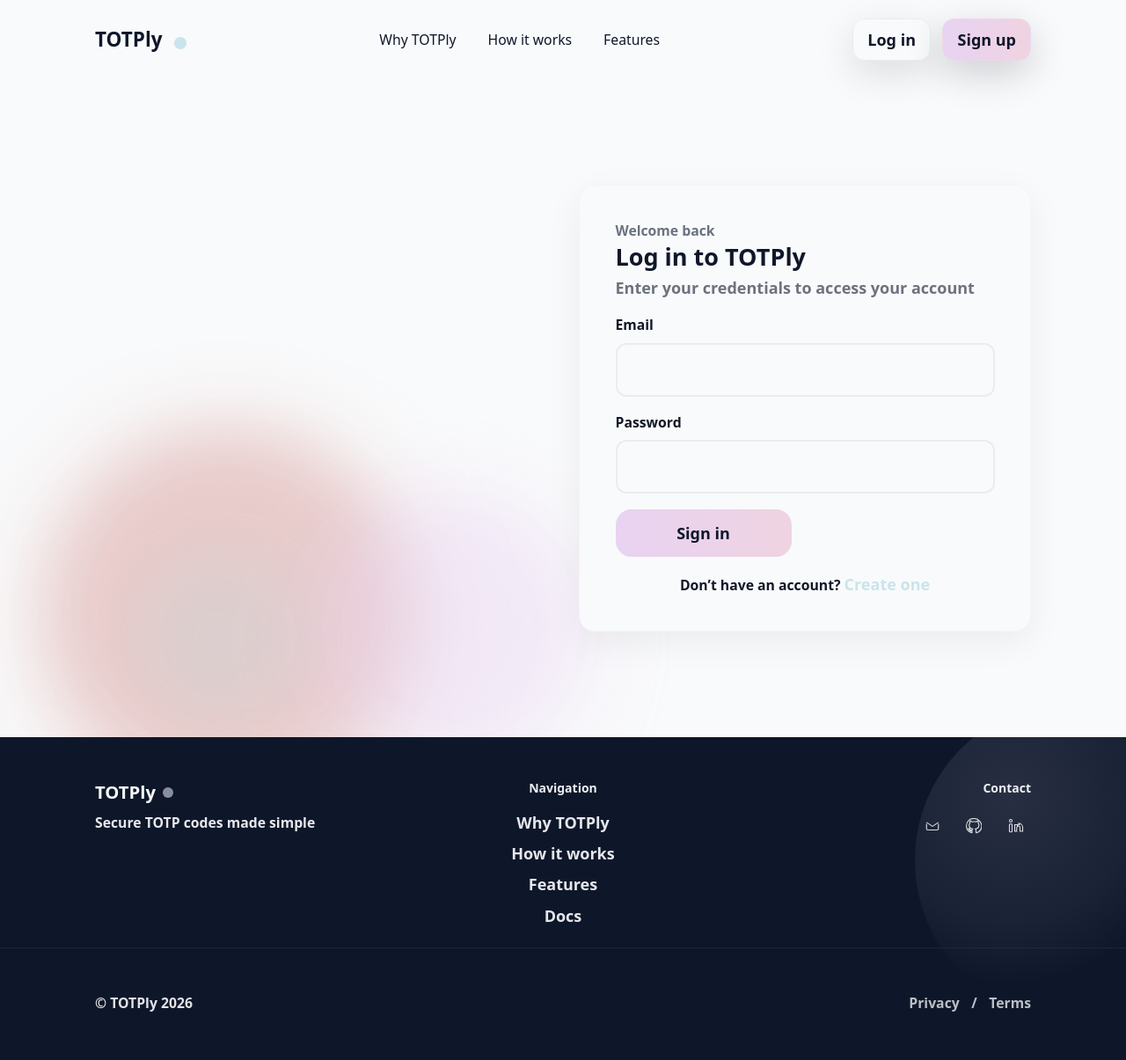
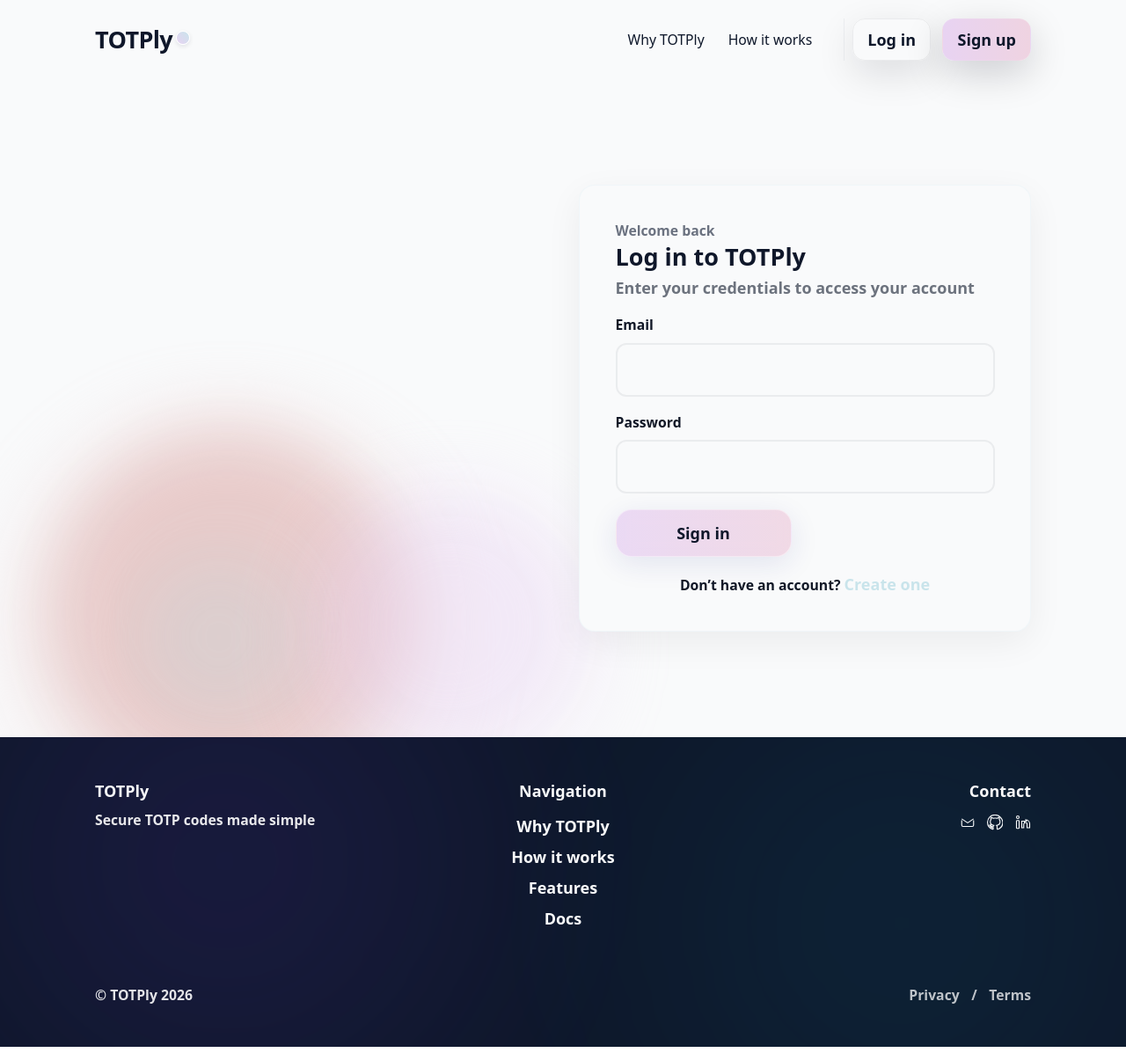
Before and after one commit to matmercs/TOTPly-frontend, a React (Vite) app: page /login in a window 1280 px wide. Shown: the whole page at 88% size. Built offline with nearby package versions, Linux system fonts and the light colour scheme; a web font is replaced by a local one.

Commit message:
maaaany changes

```diff
--- a/src/App.tsx
+++ b/src/App.tsx
@@ -11,6 +11,7 @@ import ProtectedRoute from './components/ProtectedRoute'
 import Header from './components/Header'
 import Footer from './components/Footer'
 import ErrorBoundary from './components/ErrorBoundary'
+import ScrollToTop from './components/ScrollToTop'
 import './i18n'
 
 export default function App(){
@@ -18,6 +19,7 @@ export default function App(){
     <AuthProvider>
       <ErrorBoundary>
       <div className="min-h-screen bg-[var(--color-white)] text-gray-900">
+        <ScrollToTop />
         <Header />
         <Routes>
           <Route path="/login" element={<Login/>} />
--- a/src/components/Footer.tsx
+++ b/src/components/Footer.tsx
@@ -1,11 +1,12 @@
 import React from 'react'
+import { Link } from 'react-router-dom'
 
 export default function Footer(){
   return (
     <footer className="site-footer">
-      <div className="site-footer__inner container">
-  <div className="site-footer__top grid grid-cols-1 md:grid-cols-3 gap-8">
-          <div className="footer-col">
+      <div className="container site-footer__inner">
+        <div className="site-footer__top grid grid-cols-1 md:grid-cols-3 gap-8">
+          <div className="footer-col flex flex-col items-center text-center md:items-start md:text-left">
             <div className="flex items-center gap-3">
               <div>
                 <h4 className="footer-logo">TOTPly <span className="footer-dot" aria-hidden></span></h4>
@@ -14,9 +15,9 @@ export default function Footer(){
             </div>
           </div>
 
-          <div className="footer-col">
+          <div className="footer-col flex flex-col items-center text-center">
             <h5 className="col-title">Navigation</h5>
-            <ul className="mt-3 space-y-2">
+            <ul className="mt-3 space-y-2 flex flex-col items-center">
               <li><a href="#why" className="footer-link">Why TOTPly</a></li>
               <li><a href="#how" className="footer-link">How it works</a></li>
               <li><a href="#features" className="footer-link">Features</a></li>
@@ -24,9 +25,9 @@ export default function Footer(){
             </ul>
           </div>
 
-          <div className="footer-col">
+          <div className="footer-col flex flex-col items-center text-center md:items-end md:text-right">
             <h5 className="col-title">Contact</h5>
-            <ul className="mt-3 flex items-center gap-3">
+            <ul className="mt-3 flex items-center gap-3 justify-center md:justify-end">
               <li>
                 <a href="mailto:hello@totply.example" aria-label="email" className="social-icon" title="Email">
                   <svg width="18" height="18" viewBox="0 0 24 24" fill="none" stroke="currentColor" strokeWidth="1.5"><path d="M3 8.5v7.5a2 2 0 0 0 2 2h14a2 2 0 0 0 2-2V8.5"/><path d="M21 6.5l-9 6-9-6"/></svg>
--- a/src/components/Header.tsx
+++ b/src/components/Header.tsx
@@ -1,65 +1,144 @@
-import React from 'react'
-import { Link } from 'react-router-dom'
-import { useAuth } from '../context/AuthProvider'
-import { Button } from './Button'
-import { useLocation } from 'react-router-dom'
+import React from 'react';
+import { Link, useLocation, useNavigate } from 'react-router-dom';
+import { useAuth } from '../context/AuthProvider';
+import { Button } from './Button';
 
-export default function Header(){
-  const auth = useAuth()
-  const loc = useLocation()
-  const isHome = loc.pathname === '/'
-  const [scrolled, setScrolled] = React.useState(false)
-  const [mobileOpen, setMobileOpen] = React.useState(false)
+const getAbsoluteTop = (element: HTMLElement): number => {
+  if (!element) {
+    return 0;
+  }
+  return element.offsetTop + getAbsoluteTop(element.offsetParent as HTMLElement);
+};
 
-  React.useEffect(()=>{
-    const onScroll = ()=> setScrolled(window.scrollY > 40)
-    onScroll()
-    window.addEventListener('scroll', onScroll)
-    return ()=> window.removeEventListener('scroll', onScroll)
-  }, [])
+export default function Header() {
+  const auth = useAuth();
+  const loc = useLocation();
+  const navigate = useNavigate();
+  const isHome = loc.pathname === '/';
+  const [scrolled, setScrolled] = React.useState(false);
+  const [mobileOpen, setMobileOpen] = React.useState(false);
+
+  React.useEffect(() => {
+    const onScroll = () => setScrolled(window.scrollY > 40);
+    onScroll();
+    window.addEventListener('scroll', onScroll);
+    return () => window.removeEventListener('scroll', onScroll);
+  }, []);
+
+  const scrollTo = (id: string) => {
+    if (isHome) {
+      const element = document.getElementById(id);
+      const header = document.getElementById('site-header');
+      if (element && header) {
+        const top = getAbsoluteTop(element) - header.offsetHeight;
+        window.scrollTo({
+          top,
+          behavior: 'smooth',
+        });
+      }
+    } else {
+      navigate('/', { state: { scrollTo: id } });
+    }
+  };
+
+  const handleNavClick = (e: React.MouseEvent<HTMLAnchorElement>, id: string) => {
+    e.preventDefault();
+    scrollTo(id);
+  };
+
+  const handleMobileNavClick = (e: React.MouseEvent<HTMLAnchorElement>, id: string) => {
+    e.preventDefault();
+    scrollTo(id);
+    setMobileOpen(false);
+  };
 
   return (
-    <header className={`site-header ${scrolled ? 'scrolled' : ''} ${isHome ? 'home' : ''}`}>
+    <header
+      id="site-header"
+      className={`site-header ${scrolled ? 'scrolled' : ''} ${isHome ? 'home' : ''}`}
+    >
       <div className="container max-w-6xl mx-auto px-4 flex items-center justify-between h-20">
         <div className="flex items-center gap-4">
-          <Link to="/" className="flex items-center gap-3 no-underline">
-            <span className="logo text-xl font-bold" style={{ color: '#0e172a', lineHeight: 1 }}>TOTPly</span>
-            <span className="logo-dot" aria-hidden />
+          <Link to="/" className="flex items-center gap-1 no-underline group">
+            <span className="text-2xl font-extrabold tracking-tight text-slate-900">TOTPly</span>
+            <div className="w-3.5 h-3.5 rounded-full bg-gradient-to-tr from-[#e8d3f2] to-[#c9e4eb] border border-white shadow-[0_2px_5px_rgba(14,23,42,0.1)] backdrop-blur-sm group-hover:scale-125 transition-transform duration-300 mb-1" />
           </Link>
         </div>
 
-        <nav className="hidden md:flex items-center gap-8 text-sm font-medium" style={{ color: '#0e172a' }}>
-          <a href="#why" className="nav-link">Why TOTPly</a>
-          <a href="#how" className="nav-link">How it works</a>
-          <a href="#features" className="nav-link">Features</a>
-          {auth.isAuthenticated ? <Link to="/dashboard" className="nav-link">Dashboard</Link> : null}
-        </nav>
+        <div className="hidden md:flex items-center gap-8">
+          <nav className="flex items-center gap-6 text-sm font-medium" style={{ color: '#0e172a' }}>
+            <a href="#why" onClick={(e) => handleNavClick(e, 'why')} className="nav-link">
+              Why TOTPly
+            </a>
+            <a href="#how" onClick={(e) => handleNavClick(e, 'how')} className="nav-link">
+              How it works
+            </a>
+            {auth.isAuthenticated ? (
+              <Link to="/dashboard" className="nav-link">
+                Dashboard
+              </Link>
+            ) : null}
+          </nav>
 
-        <div className="hidden md:flex items-center gap-3">
-          <Link to="/login"><Button variant="ghost" className="text-link">Log in</Button></Link>
-          <Link to="/register"><Button className="signup-btn">Sign up</Button></Link>
+          <div className="flex items-center gap-3 pl-2 border-l border-gray-200/60">
+            <Link to="/login">
+              <Button variant="ghost" className="text-link">
+                Log in
+              </Button>
+            </Link>
+            <Link to="/register">
+              <Button className="signup-btn">Sign up</Button>
+            </Link>
+          </div>
         </div>
 
-  <div className="md:hidden flex items-center gap-3">
-          <button onClick={()=> setMobileOpen(s=>!s)} aria-label="menu" className="p-2 rounded-md">
-            <svg width="22" height="22" viewBox="0 0 24 24" fill="none" stroke="#0e172a" strokeWidth="2"><path d="M3 7h18M3 12h18M3 17h18"/></svg>
+        <div className="md:hidden flex items-center gap-3">
+          <button
+            onClick={() => setMobileOpen((s) => !s)}
+            aria-label="menu"
+            className="p-2 rounded-md"
+          >
+            <svg width="22" height="22" viewBox="0 0 24 24" fill="none" stroke="#0e172a" strokeWidth="2">
+              <path d="M3 7h18M3 12h18M3 17h18" />
+            </svg>
           </button>
         </div>
 
         {mobileOpen && (
           <div className="mobile-menu fixed right-0 top-0 h-full w-72 bg-white shadow-lg p-6">
             <div className="flex flex-col gap-4">
-              <a href="#why" className="p-2 rounded-md hover:bg-[rgba(201,228,235,0.18)]">Why TOTPly</a>
-              <a href="#how" className="p-2 rounded-md hover:bg-[rgba(231,211,242,0.18)]">How it works</a>
-              <a href="#features" className="p-2 rounded-md hover:bg-[rgba(231,234,205,0.18)]">Features</a>
-              {auth.isAuthenticated ? <Link to="/dashboard" className="p-2 rounded-md">Dashboard</Link> : <Link to="/login" className="p-2 rounded-md">Login</Link>}
+              <a
+                href="#why"
+                onClick={(e) => handleMobileNavClick(e, 'why')}
+                className="p-2 rounded-md hover:bg-[rgba(201,228,235,0.18)]"
+              >
+                Why TOTPly
+              </a>
+              <a
+                href="#how"
+                onClick={(e) => handleMobileNavClick(e, 'how')}
+                className="p-2 rounded-md hover:bg-[rgba(231,211,242,0.18)]"
+              >
+                How it works
+              </a>
+              {auth.isAuthenticated ? (
+                <Link to="/dashboard" className="p-2 rounded-md">
+                  Dashboard
+                </Link>
+              ) : (
+                <Link to="/login" className="p-2 rounded-md">
+                  Login
+                </Link>
+              )}
               <div className="mt-4">
-                <Link to="/register"><button className="gradient-btn">Sign up</button></Link>
+                <Link to="/register">
+                  <button className="gradient-btn">Sign up</button>
+                </Link>
               </div>
             </div>
           </div>
         )}
       </div>
     </header>
-  )
+  );
 }
--- a/src/hooks/index.ts
+++ b/src/hooks/index.ts
@@ -1 +1,2 @@
-export { apiFetch } from './useApi'
+export * from './useApi';
+export * from './useScrollToSection';
--- a/src/index.css
+++ b/src/index.css
@@ -38,7 +38,7 @@ html, body {
   h2 { font-size: 1.5rem; font-weight: 700 }
   h3 { font-size: 1.125rem; font-weight: 700 }
 
-  .page-hero { background: linear-gradient(180deg, rgba(124,58,237,0.04), rgba(14,165,164,0.02)); padding: 2.5rem 0; min-height: 80vh; height: 85vh; display: flex; align-items: center }
+  .page-hero { background: transparent; padding: 2.5rem 0; min-height: 80vh; display: flex; align-items: center }
 
   .hero-title { font-size: 3.5rem; line-height: 1; text-shadow: 0 10px 36px rgba(2,6,23,0.08); color: var(--color-black); margin-bottom: 20px; max-width: 1000px; font-weight: 800 }
   .hero-subheadline { font-size: 1.125rem; color: rgba(14,23,42,0.85); max-width: 70%; margin: 0 auto; margin-bottom: 18px }
@@ -161,6 +161,39 @@ html, body {
     100% { transform: translateY(0); }
   }
 
+  @keyframes float {
+    0% { transform: translate(0, 0) rotate(0deg) scale(1); }
+    20% { transform: translate(70px, -40px) rotate(8deg) scale(1.05); }
+    40% { transform: translate(120px, 20px) rotate(-5deg) scale(0.95); }
+    60% { transform: translate(40px, 80px) rotate(5deg) scale(1.02); }
+    80% { transform: translate(-30px, 40px) rotate(-8deg) scale(0.98); }
+    100% { transform: translate(0, 0) rotate(0deg) scale(1); }
+  }
+
+  @keyframes float-reverse {
+    0% { transform: translate(0, 0) rotate(0deg) scale(1); }
+    25% { transform: translate(-60px, 50px) rotate(-10deg) scale(0.95); }
+    50% { transform: translate(-100px, -30px) rotate(5deg) scale(1.05); }
+    75% { transform: translate(30px, -60px) rotate(-5deg) scale(0.98); }
+    100% { transform: translate(0, 0) rotate(0deg) scale(1); }
+  }
+
+  @keyframes float-chaotic {
+    0% { transform: translate(0, 0) rotate(0deg) scale(1); }
+    15% { transform: translate(50px, -60px) rotate(15deg) scale(1.1); }
+    30% { transform: translate(100px, 40px) rotate(-10deg) scale(0.9); }
+    45% { transform: translate(-30px, 90px) rotate(5deg) scale(1.05); }
+    60% { transform: translate(-90px, 20px) rotate(-15deg) scale(0.95); }
+    75% { transform: translate(-50px, -70px) rotate(10deg) scale(1.02); }
+    90% { transform: translate(40px, -30px) rotate(-5deg) scale(0.98); }
+    100% { transform: translate(0, 0) rotate(0deg) scale(1); }
+  }
+
+  .animate-float { animation: float 20s ease-in-out infinite; }
+  .animate-float-delayed { animation: float-reverse 25s ease-in-out infinite; }
+  .animate-float-slow { animation: float-chaotic 30s ease-in-out infinite; }
+  .animate-float-fast { animation: float-chaotic 18s ease-in-out infinite reverse; }
+
   .text-muted { color: #6b7280 }
 
   .auth-grid { display: grid; grid-template-columns: 1fr; gap: 2rem; min-height: 80vh; align-items: center }
@@ -178,8 +211,8 @@ html, body {
   .form-input { width: 100%; padding: 0.85rem 1rem; border-radius: 12px; border: 2px solid rgba(14,23,42,0.06); background: transparent; transition: border-color 180ms ease, box-shadow 180ms ease }
   .form-input:focus { outline: none; border-color: #c9e4eb; box-shadow: 0 6px 20px rgba(201,228,235,0.22) }
 
-  .gradient-btn { display: inline-flex; align-items: center; justify-content: center; text-align: center; min-width: 200px; height: 54px; padding: 0.6rem 1.25rem; border-radius: 18px; font-weight: 800; background: linear-gradient(90deg, #e8d3f2 0%, #efd3e1 100%); color: #0e172a; border: none; cursor: pointer; transition: transform 200ms ease, box-shadow 200ms ease, background-position 320ms ease }
-  .gradient-btn:hover { transform: scale(1.02); box-shadow: 0 18px 40px rgba(14,23,42,0.08); background-position: 120% 0 }
+  .gradient-btn { display: inline-flex; align-items: center; justify-content: center; text-align: center; min-width: 200px; height: 54px; padding: 0.6rem 1.25rem; border-radius: 18px; font-weight: 800; background: linear-gradient(90deg, rgba(232,211,242,0.85) 0%, rgba(239,211,225,0.85) 100%); color: #0e172a; border: 1px solid rgba(255,255,255,0.4); backdrop-filter: blur(10px); -webkit-backdrop-filter: blur(10px); cursor: pointer; transition: transform 200ms ease, box-shadow 200ms ease, background-position 320ms ease, filter 200ms ease; box-shadow: 0 8px 32px 0 rgba(31, 38, 135, 0.1); }
+  .gradient-btn:hover { transform: scale(1.02); box-shadow: 0 12px 40px 0 rgba(31, 38, 135, 0.15); filter: brightness(1.05); }
 
   .text-link {
     background: transparent;
@@ -190,8 +223,7 @@ html, body {
     text-decoration: none;
   }
   .text-link:hover {
-    text-decoration: underline;
-    text-decoration-color: rgba(201,228,235,0.6);
+    text-decoration: none;
   }
 
   .underline-link { text-decoration: none; border-bottom: 2px solid rgba(232,211,242,0.95) }
@@ -217,7 +249,7 @@ html, body {
   .how-title { font-size: 1.875rem; color: var(--color-black); margin-bottom: 8px }
   .how-sub { font-size: 1.0625rem; color: rgba(14,23,42,0.85); max-width: 900px; margin: 0 auto 12px }
 
-  .core-capabilities { padding: 80px 0 120px 0; background: var(--color-white); margin-top: 40px }
+  .core-capabilities { padding: 80px 0 120px 0; background: transparent; margin-top: 0; }
   .core-grid { gap: 28px }
   .core-card { height: 220px; border-radius: 20px; padding: 20px; display: flex; flex-direction: column; align-items: flex-start; gap: 12px; justify-content: flex-start; box-shadow: 0 4px 18px rgba(2,6,23,0.05); }
   .core-card h3 { margin-top: 6px; width: 100%; text-align: center }
@@ -244,59 +276,37 @@ html, body {
     padding: 48px 0;
     overflow: hidden;
   }
-  .site-footer__inner { padding: 0 1rem }
-  .site-footer__top { gap: 1.5rem; align-items: start; grid-template-columns: repeat(3, minmax(0, 1fr)); }
-  @media (min-width: 768px) {
-    .site-footer__top { grid-template-columns: 1fr auto 1fr; justify-items: stretch }
-    .site-footer__top .footer-col { align-items: flex-start }
-    .site-footer__top .footer-col:nth-child(1) { align-items: flex-start; text-align: left }
-    .site-footer__top .footer-col:nth-child(2) { align-items: center; text-align: center }
-    .site-footer__top .footer-col:nth-child(3) { align-items: flex-end; text-align: right }
+  .site-footer__inner { padding: 0 1rem; position: relative; z-index: 10; }
 
-    .site-footer__top { position: relative }
-    .site-footer__top::after {
-      content: '';
-      position: absolute;
-      left: 50%;
-      width: 100vw;
-      transform: translateX(-50%);
-      height: 1px;
-      background: rgba(255,255,255,0.06);
-      bottom: -24px;
-      pointer-events: none;
-    }
-  }
-  .footer-logo { font-size: 1.125rem; font-weight: 700; color: #f9fafb; display: flex; align-items: center; gap: 8px; margin: 0 0 8px 0 }
-  .footer-dot { width: 12px; height: 12px; border-radius: 9999px; background: linear-gradient(90deg, rgba(232,211,242,0.6), rgba(201,228,235,0.6)); display: inline-block }
-  .col-title { font-size: 14px; font-weight: 600; color: rgba(249,250,251,0.95); margin: 0 0 8px 0 }
-  .footer-col { min-height: 48px; display: flex; flex-direction: column; justify-content: flex-start; width: 100%; }
-
-  .site-footer__top ul { margin: 8px 0 0 0; padding: 0; list-style: none }
-  .site-footer__top ul li { margin: 0 }
-  .site-footer__top .footer-link, .site-footer__top .footer-cta { display: inline-block }
-
-  .site-footer__top .footer-col > div:first-child { display: block }
-  .footer-link { color: rgba(249,250,251,0.92); display: inline-block; position: relative; transition: color 180ms ease; text-decoration: none }
-  .footer-link::after { content: ''; position: absolute; left: 0; right: 0; height: 3px; bottom: -6px; border-radius: 2px; background: transparent; transform-origin: left; transition: background 160ms ease, transform 160ms ease }
-  .footer-link:hover { color: #f9fafb }
-  .footer-link:hover::after { background: linear-gradient(90deg, rgba(232,211,242,0.8), rgba(201,228,235,0.8)); opacity: 0.9 }
-  .footer-cta { display: inline-block; background: linear-gradient(90deg, #e8d3f2 0%, #efd3e1 100%); color: #0e172a; padding: 8px 12px; border-radius: 10px; font-weight: 700; text-decoration: none }
-  .social-icon { color: rgba(249,250,251,0.85); display: inline-flex; align-items: center; justify-content: center; width: 34px; height: 34px; border-radius: 8px; transition: background 150ms ease, transform 150ms ease }
-  .social-icon:hover { background: rgba(249,250,251,0.03); transform: translateY(-2px) }
-  .site-footer__bottom { border-top: none }
-  .site-footer__bottom-inner { padding-top: 12px; padding-bottom: 6px }
-  .muted-inline { color: rgba(249,250,251,0.74) }
-
+  /* Static Footer Background Abstractions */
   .site-footer::before {
     content: '';
     position: absolute;
-    right: -120px;
-    top: -40px;
-    width: 360px;
-    height: 360px;
+    left: -20%;
+    top: -60%;
+    width: 80%;
+    height: 200%;
     border-radius: 50%;
-    background: radial-gradient(circle at 30% 30%, rgba(232,211,242,0.12), rgba(201,228,235,0.06) 40%, transparent 60%);
+    background: radial-gradient(circle at center, rgba(124, 58, 237, 0.15), transparent 70%);
+    filter: blur(80px);
+    opacity: 0.8;
     pointer-events: none;
+    z-index: 0;
+  }
+
+  .site-footer::after {
+    content: '';
+    position: absolute;
+    right: -20%;
+    bottom: -60%;
+    width: 80%;
+    height: 200%;
+    border-radius: 50%;
+    background: radial-gradient(circle at center, rgba(6, 182, 212, 0.1), transparent 70%);
+    filter: blur(80px);
+    opacity: 0.8;
+    pointer-events: none;
+    z-index: 0;
   }
 
   @media (max-width: 767px) {
```
Also changed, not shown: src/components/ScrollToTop.tsx (added, +14 -0 lines), src/hooks/useScrollToSection.ts (added, +33 -0 lines), src/pages/Home.tsx (+84 -64 lines).
